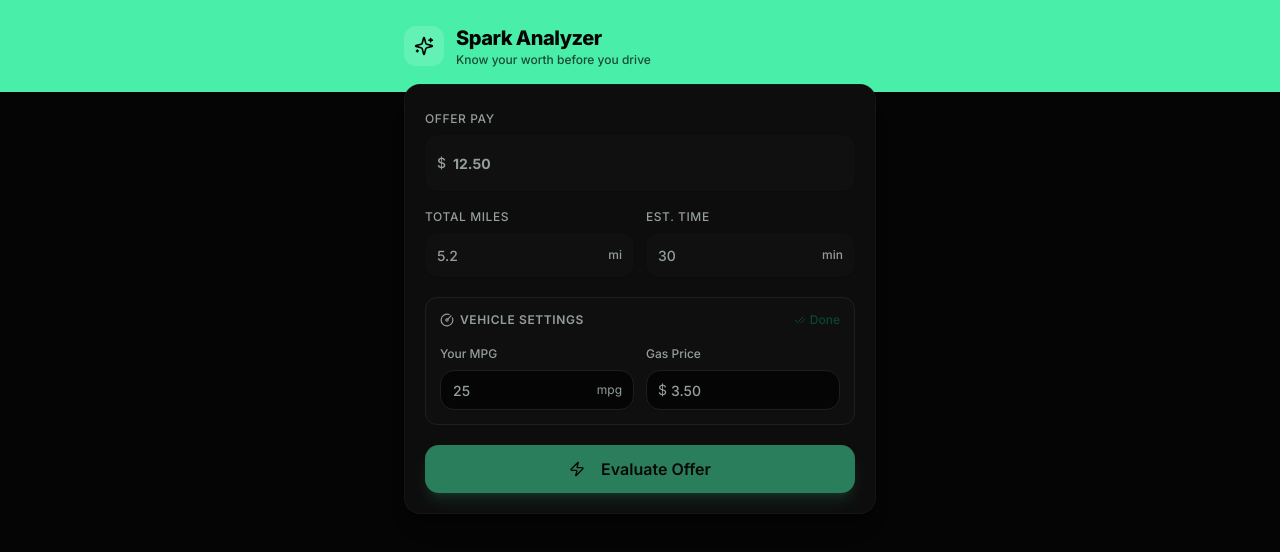
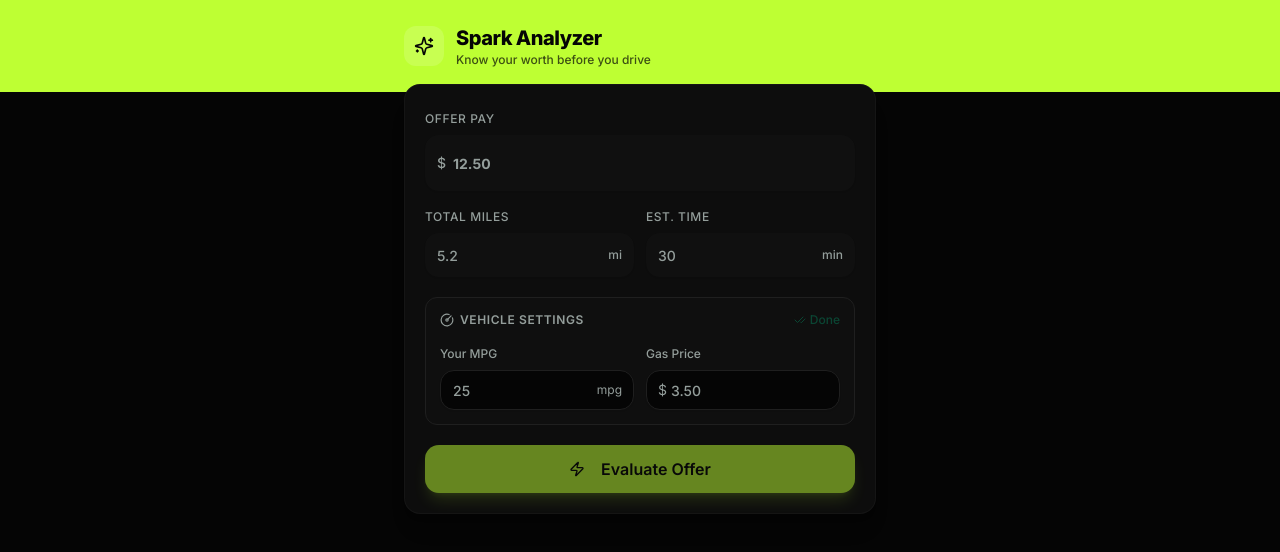
Before and after one commit to DTE-84/Spark, a React (Vite) app: page / in a window 1280 px wide. Shown: the top 552 px of the page. Built offline with nearby package versions, Linux system fonts and the light colour scheme.

Commit message:
first commit

```diff
--- a/package.json
+++ b/package.json
@@ -77,6 +77,9 @@
         "vaul": "^1.1.2",
         "zod": "^3.24.2"
     },
+    "engines": {
+        "node": ">=18"
+      },
     "devDependencies": {
         "@eslint/js": "^9.19.0",
         "@types/node": "^22.13.5",
--- a/src/index.css
+++ b/src/index.css
@@ -13,19 +13,19 @@
     --card-foreground: 160 10% 98%;
     --popover: 160 0% 5%;
     --popover-foreground: 160 10% 98%;
-    --primary: 155 83% 61%;
+    --primary: 79 100% 60%;
     --primary-foreground: 160 0% 2%;
     --secondary: 160 0% 10%;
     --secondary-foreground: 160 10% 98%;
     --muted: 160 0% 8%;
     --muted-foreground: 160 5% 60%;
-    --accent: 155 83% 61%;
+    --accent: 79 100% 60%;
     --accent-foreground: 160 0% 2%;
     --destructive: 0 84% 60%;
     --destructive-foreground: 160 10% 98%;
     --border: 160 0% 12%;
     --input: 160 0% 12%;
-    --ring: 155 83% 61%;
+    --ring: 79 100% 60%;
     --radius: 1rem;
   }
 
@@ -36,19 +36,19 @@
     --card-foreground: 160 10% 98%;
     --popover: 160 0% 5%;
     --popover-foreground: 160 10% 98%;
-    --primary: 155 83% 61%;
+    --primary: 79 100% 60%;
     --primary-foreground: 160 0% 2%;
     --secondary: 160 0% 10%;
     --secondary-foreground: 160 10% 98%;
     --muted: 160 0% 8%;
     --muted-foreground: 160 5% 60%;
-    --accent: 155 83% 61%;
+    --accent:79 100% 60%;
     --accent-foreground: 160 0% 2%;
     --destructive: 0 84% 60%;
     --destructive-foreground: 160 10% 98%;
     --border: 160 0% 12%;
     --input: 160 0% 12%;
-    --ring: 155 83% 61%;
+    --ring: 79 100% 60%;
   }
 }
 
```
